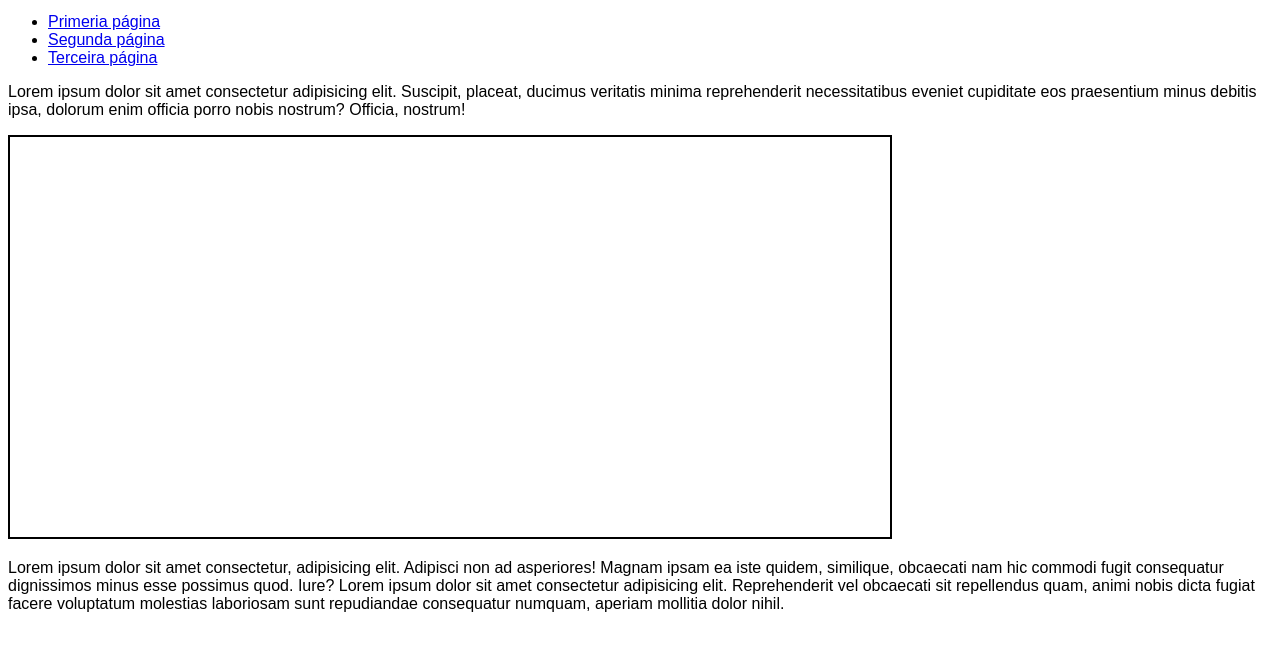
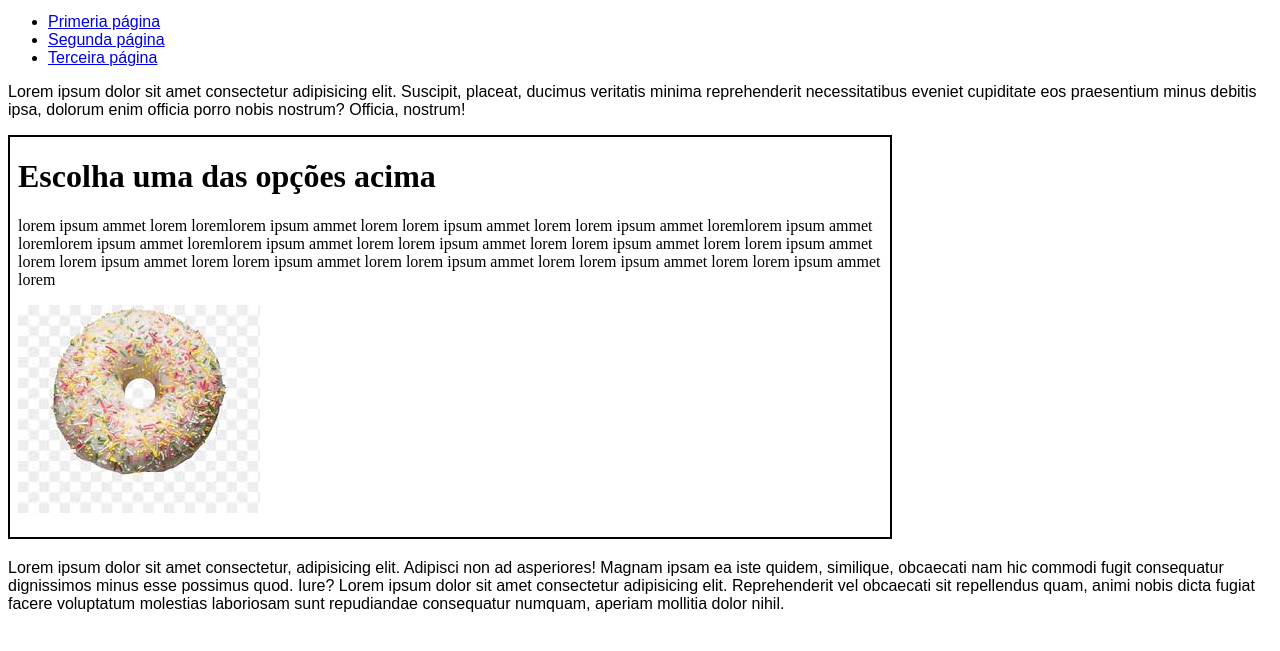
Before and after one commit to Joaomateusdev/html-css, a plain HTML site: page exercicios/ex024/iframe003.html in a window 1280 px wide. Shown: the part 119-770 px from the top of the page. Drawn offline with Linux system fonts and the light colour scheme.

Commit message:
ex iframe003

```diff
--- a/exercicios/ex024/iframe003.html
+++ b/exercicios/ex024/iframe003.html
@@ -29,7 +29,7 @@
 
     <p>Lorem ipsum dolor sit amet consectetur adipisicing elit. Suscipit, placeat, ducimus veritatis minima reprehenderit necessitatibus eveniet cupiditate eos praesentium minus debitis ipsa, dolorum enim officia porro nobis nostrum? Officia, nostrum!</p>
 
-    <iframe id="tela" name="frame" src="">
+    <iframe id="tela" name="frame" srcdoc="<h1>Escolha uma das opções acima</h1><p>lorem ipsum ammet lorem loremlorem ipsum ammet lorem lorem ipsum ammet lorem lorem ipsum ammet loremlorem ipsum ammet loremlorem ipsum ammet loremlorem ipsum ammet lorem lorem ipsum ammet lorem lorem ipsum ammet lorem lorem ipsum ammet lorem lorem ipsum ammet lorem lorem ipsum ammet lorem lorem ipsum ammet lorem lorem ipsum ammet lorem lorem ipsum ammet lorem</p><img src='imagens/donuts.jpg'>">
         <p>Infelizmente seu navegador não é compatível com isso.</p>
     </iframe>
 
```
Also changed, not shown: exercicios/ex024/imagens/donuts.jpg (added).
